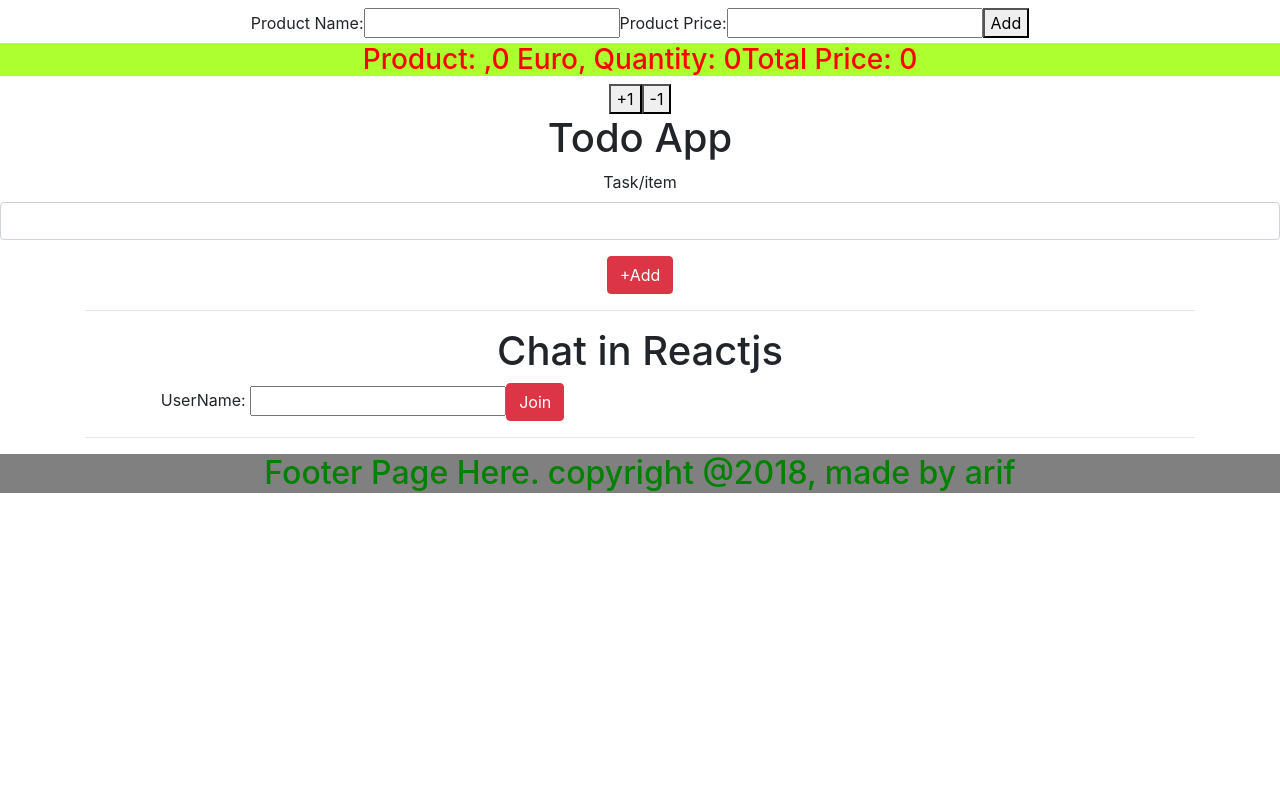
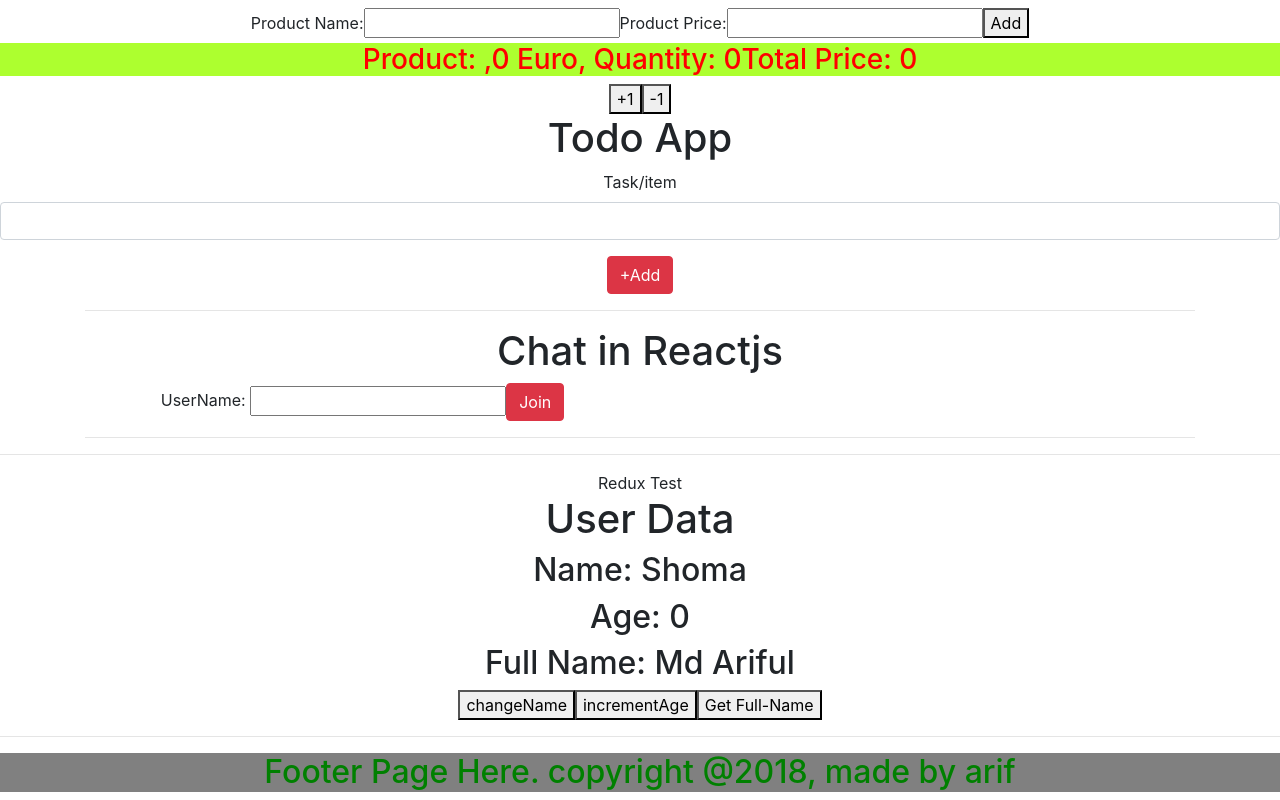
Before and after one commit to ariffira/react-basic, a React (Create React App) app: page / in a window 1280 px wide. Shown: the part 1152-1952 px from the top of the page. Before the commit the page ends 1653 px from the top, so only its background shows below. Built offline with nearby package versions, Linux system fonts and the light colour scheme.

Commit message:
all react code from dci laptop

```diff
--- a/package.json
+++ b/package.json
@@ -7,15 +7,18 @@
     "node-sass": "^4.11.0",
     "react": "^16.8.1",
     "react-dom": "^16.8.1",
+    "react-redux": "^6.0.1",
     "react-router-dom": "^4.3.1",
     "react-scripts": "2.1.3",
+    "redux": "^4.0.1",
+    "redux-thunk": "^2.3.0",
     "socket.io": "^2.2.0",
     "socket.io-client": "^2.2.0"
   },
   "scripts": {
     "start": "react-scripts start",
     "build": "react-scripts build",
-    "test": "react-scripts test",
+    "test": "jest",
     "eject": "react-scripts eject"
   },
   "eslintConfig": {
--- a/src/App.js
+++ b/src/App.js
@@ -16,6 +16,7 @@ import Footer from './components/footer';
 import ReactRefs from './components/reactRefs';
 import Todo from './components/Todo';
 import ChatClient from './components/ChatClient';
+import ReduxTestComp01 from './components/reduxTestComp01';
 
 class App extends Component {
   state = {
@@ -43,6 +44,9 @@ class App extends Component {
         <ReactRefs/>
         <Todo/>
         <ChatClient/>
+        <hr/>
+        <ReduxTestComp01/>
+        <hr/>
         <Footer/>
       </div>
     );
--- /dev/null
+++ b/src/actions/userAction.js
@@ -0,0 +1,7 @@
+// action creator
+export const getFullName = (lastName)=> dispatch => {
+    dispatch({
+        type: 'GET_FULLNAME',
+        payload: lastName
+    })
+}
--- /dev/null
+++ b/src/components/reduxTestComp01.js
@@ -0,0 +1,70 @@
+import React, { Component } from 'react';
+// connect() will connect redux store with components
+import { connect } from "react-redux";
+// add some action function name
+import { getFullName } from "../actions/userAction";
+
+class ReduxTestComp01 extends Component {
+    constructor(props) {
+        super(props);
+        this.state = {  }
+    }
+    // action function to change name
+    changeName = (data)=> {
+        // by default component can dispatch() any action by this.props.dispatch({})
+        this.props.dispatch({
+            type: 'CHANGE_NAME',
+            payload: data
+        })
+    }
+    fullname = ()=> {
+        this.props.getFullName('Islam');
+    }
+    render() {
+        return (
+            <>
+             Redux Test
+             <br/>
+             <h1>User Data</h1>
+             {/** get state from store using props */}
+             <h2>Name: {this.props.user.name}</h2>
+             <h2>Age: {this.props.user.age}</h2>
+             <h2>Full Name: {this.props.user.fullname}</h2>
+             {/** dispatch way 01 */}
+             <button onClick={()=> this.changeName('Arif')}>changeName</button>
+             {/** dispatch way 02 */}
+             <button onClick={()=> this.props.dispatch({type: 'INC_AGE'})}>incrementAge</button>
+             {/** dispatch way 03 */}
+             <button onClick={this.fullname}>Get Full-Name</button>
+            </>
+        );
+    }
+}
+
+/**
+ * mapState/mapStateToProps
+ * first argument for connect()
+ * map the states for components from store, called on state change
+ * receives: entire states from store like all reducers data also
+ * return: an object of data components need
+ * parameters: state, ownprops
+ */
+const mapState = state=> {
+    console.log(state)
+    return{
+        user: state.user // from all store state only receive user reducer states
+    }
+}
+/**
+ * mapDispatch/mapDispatchToProps
+ * second argument for connect()
+ * dispatch action to store,  only way to trigger a state change
+ * parameters: dispatch, ownProps
+ */
+const mapDispatch = dispatch => {
+  return {
+  }
+}
+//when no subscribe with store: use null/undefined replacing mapState
+// connect(null, undefined) (component)
+export default connect(mapState, null)(ReduxTestComp01);
--- a/src/index.js
+++ b/src/index.js
@@ -4,10 +4,15 @@ import './index.css';
 import App from './App';
 import * as serviceWorker from './serviceWorker';
 import { BrowserRouter } from 'react-router-dom';
+// provider make store available to connect() for components
+import { Provider } from "react-redux";
+import store from "./store";
 
 ReactDOM.render((
     <BrowserRouter>
-      <App />
+      <Provider store={store}>
+        <App />
+      </Provider>
     </BrowserRouter>
 ), document.getElementById('root'));
 
--- /dev/null
+++ b/src/reducers/userReducer.js
@@ -0,0 +1,34 @@
+let initialState = {
+    name: 'Shoma',
+    fullname: 'Md Ariful',
+    age: 0,
+    country: ''
+}
+
+const user = (state = initialState, action)=>{
+    // check which action type matches
+    switch (action.type) {
+        case 'CHANGE_NAME':
+            state = {
+                ...state,
+                name: action.payload
+            }
+            return state;
+        case 'INC_AGE':
+           state = {
+               ...state,
+               age: state.age + 1
+           }
+           return state;
+        case 'GET_FULLNAME':
+           state = {
+               ...state,
+               fullname: state.fullname + action.payload
+           }
+           return state;
+        default:
+            return state;
+    }
+}
+
+export default user;
--- /dev/null
+++ b/src/store.js
@@ -0,0 +1,24 @@
+import { createStore, combineReducers, applyMiddleware, compose } from "redux";
+/**
+ * thunk is a middleware which makes asyncronous call
+ * why need: redux dispatch is synchronous normally
+ * , so make async
+ * Use: use it inside applyMiddleare of redux
+ */
+import thunk from "redux-thunk";
+
+// import all reducers in store
+import user from "./reducers/userReducer";
+
+// create your store and get all reducers inside
+const store = createStore(
+    combineReducers({
+        user // reducer should be import also as user
+    }),
+    compose(
+        window.__REDUX_DEVTOOLS_EXTENSION__ && window.__REDUX_DEVTOOLS_EXTENSION__(),
+        applyMiddleware(thunk)
+    )
+);
+
+export default store;
```
Also changed, not shown: 1 other file (tests, documents, lock files or other folders).
